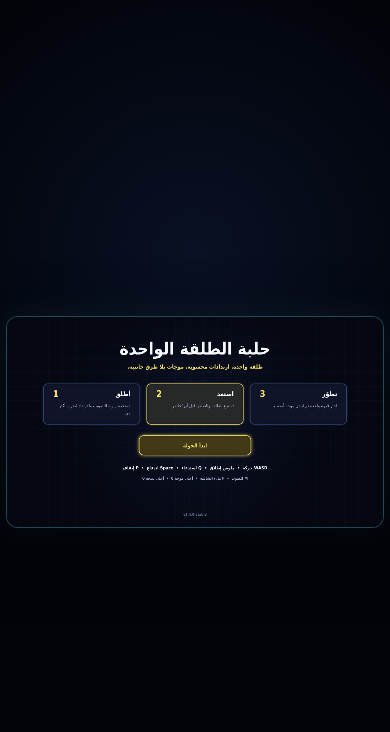
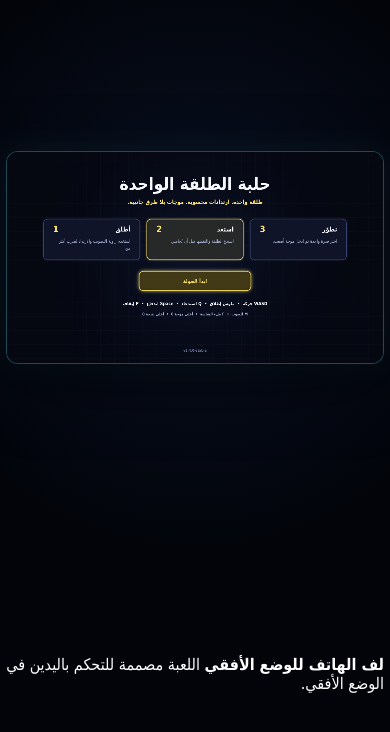
Before and after one commit to 3bud-ZC/One-Bullet-Arena, a website with bundled scripts: page index.html in a window 390 px wide. Built offline with nearby package versions, Linux system fonts and the light colour scheme.

Commit message:
ux: improve accessibility and mobile orientation guidance

```diff
--- a/index.html
+++ b/index.html
@@ -18,8 +18,19 @@
   <body>
     <main class="game-shell">
       <section class="game-frame" aria-label="لعبة حلبة الطلقة الواحدة">
-        <canvas id="game-canvas" aria-label="لوحة لعبة حلبة الطلقة الواحدة"></canvas>
+        <canvas
+          id="game-canvas"
+          aria-label="لوحة لعبة حلبة الطلقة الواحدة"
+          aria-describedby="game-instructions"
+        ></canvas>
       </section>
+      <aside class="orientation-hint" role="status" aria-live="polite">
+        <strong>لف الهاتف للوضع الأفقي</strong>
+        <span>اللعبة مصممة للتحكم باليدين في الوضع الأفقي.</span>
+      </aside>
+      <p id="game-instructions" class="visually-hidden">
+        لعبة بطلقة واحدة. تحرك، أطلق الطلقة، استدعها، ثم اختر تطويرًا بعد كل موجة.
+      </p>
       <p id="game-status" class="visually-hidden" aria-live="polite"></p>
     </main>
     <script type="module" src="./src/main.js"></script>
```
